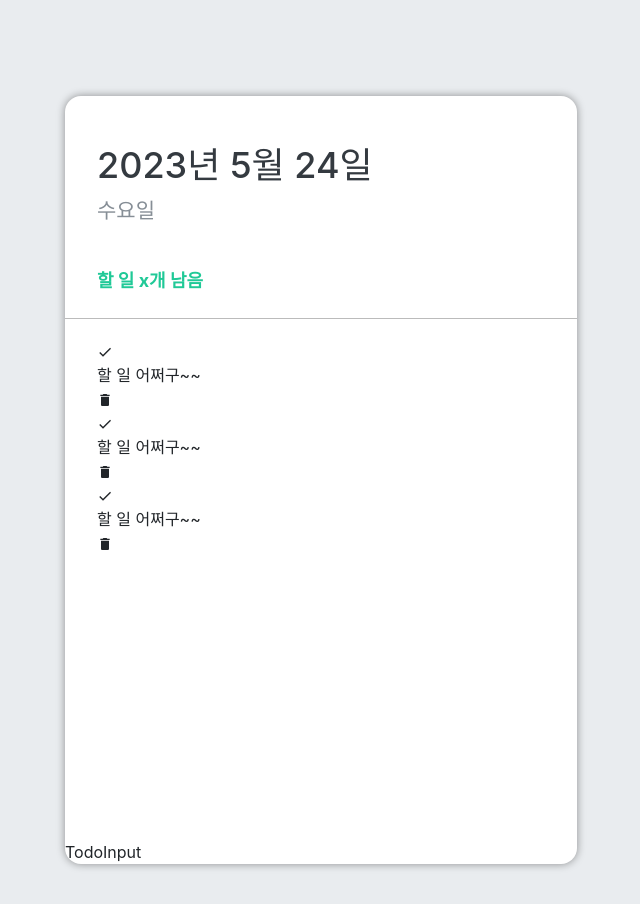
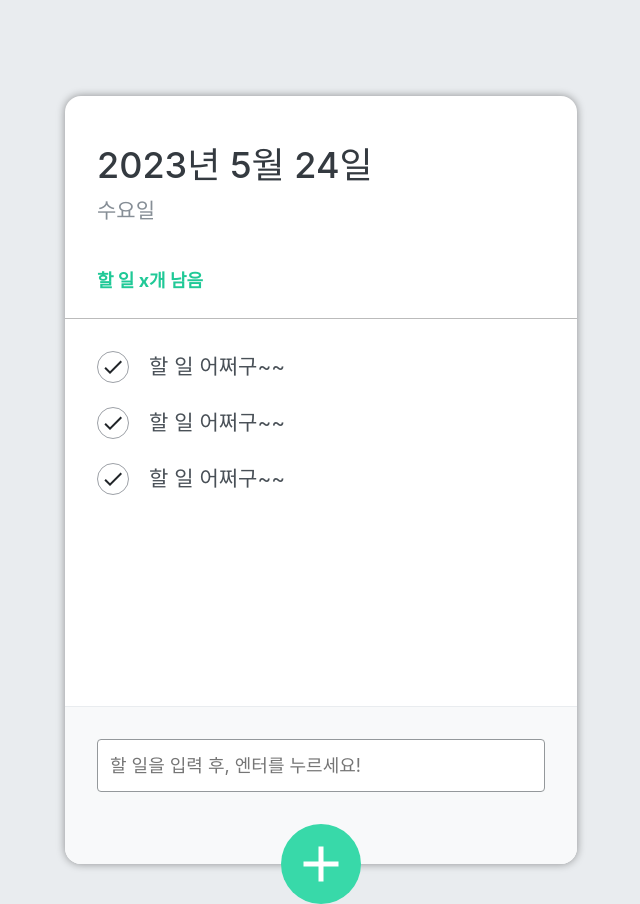
Before and after one commit to youngsik823/todoClient, a React (Create React App) app: page / in a window 1280 px wide. Shown: the whole page, without its empty margins (319-959 px from the left). Built offline with nearby package versions, Linux system fonts and the light colour scheme; the HTML template or start-up script is replaced by a standard one.

Commit message:
#3 - scss 작성 완료

```diff
--- a/src/component/TodoInput.js
+++ b/src/component/TodoInput.js
@@ -1,8 +1,24 @@
 import React from 'react'
+import { MdAdd } from 'react-icons/md'
+
+import './scss/TodoInput.scss';
 
 const TodoInput = () => {
   return (
-    <div>TodoInput</div>
+    <>
+        <div className='form-wrapper'>
+            <form className='insert-form'>
+                <input
+                    type='text'
+                    placeholder='할 일을 입력 후, 엔터를 누르세요!'
+                />
+            </form>
+        </div>
+        <button className='insert-btn'>
+            <MdAdd />
+        </button>
+
+    </>
   )
 }
 
--- a/src/component/TodoItem.js
+++ b/src/component/TodoItem.js
@@ -1,5 +1,7 @@
 import React from 'react'
 import {MdDelete, MdDone} from 'react-icons/md';
+
+import './scss/TodoItem.scss';
 
 const TodoItem = () => {
   return (
--- /dev/null
+++ b/src/component/scss/TodoInput.scss
@@ -0,0 +1,72 @@
+
+.form-wrapper {
+    width: 100%;
+    position: absolute;
+    left: 0;
+    bottom: 0;
+
+    .insert-form {
+        background: #f8f9fa;
+        padding: 32px 32px 72px;
+        border-bottom-left-radius: 16px;
+        border-bottom-right-radius: 16px;
+        border-top: 1px solid #e9ecef;
+
+        input {
+            padding: 12px;
+            border-radius: 4px;
+            border: 1px solid #94989b;
+            width: 100%;
+            outline: none;
+            font-size: 18px;
+            box-sizing: border-box;
+        }
+    }
+
+}
+
+.insert-btn {
+    background: #38d9a9;
+
+    &:hover {
+        background: #63e6be;
+    }
+    &:active {
+        background: #20c997;
+    }
+
+    &.open {
+        background: #ff6b6b;
+
+        &:hover {
+            background: #ff8787;
+        }
+        &:active {
+            background: #fa5252;
+        }
+
+        transform: translate(-50%, 50%) rotate(45deg);
+
+    }
+
+    z-index: 5;
+    cursor: pointer;
+    width: 80px;
+    height: 80px;
+    border-radius: 50%;
+    font-size: 60px;
+
+    position: absolute;
+    left: 50%;
+    bottom: 0;
+    transform: translate(-50%, 50%);
+
+    color: white;
+    border: none;
+    outline: none;
+    display: flex;
+    align-items: center;
+    justify-content: center;
+    transition: 0.125s ease-in;
+
+}
--- /dev/null
+++ b/src/component/scss/TodoItem.scss
@@ -0,0 +1,58 @@
+
+@mixin content-center {
+    display: flex;
+    justify-content: center;
+    align-items: center;
+}
+
+.todo-list-item {
+    display: flex;
+    align-items: center;
+    padding: 12px 0;
+
+    &:hover .remove {
+        display: block;
+    }
+
+    .check-circle {
+        width: 32px;
+        height: 32px;
+        border-radius: 50%;
+        border: 1px solid #9da1a7;
+        font-size: 24px;
+        margin-right: 20px;
+        cursor: pointer;
+
+        @include content-center;
+
+        &.active {
+            border: 1px solid #38d9a9;
+            color: #38d9a9;
+        }
+    }
+
+    .text {
+        font-size: 21px;
+        color: #495057;
+        flex: 1;
+
+        &.finish {
+            color: #919396;
+            text-decoration: line-through;
+        }
+    }
+
+
+    .remove {
+        font-size: 28px;
+        cursor: pointer;
+        color: #f51b4f;
+
+        @include content-center;
+        display: none;
+
+        &:hover svg {
+            opacity: 0.6;
+        }
+    }
+}
```
